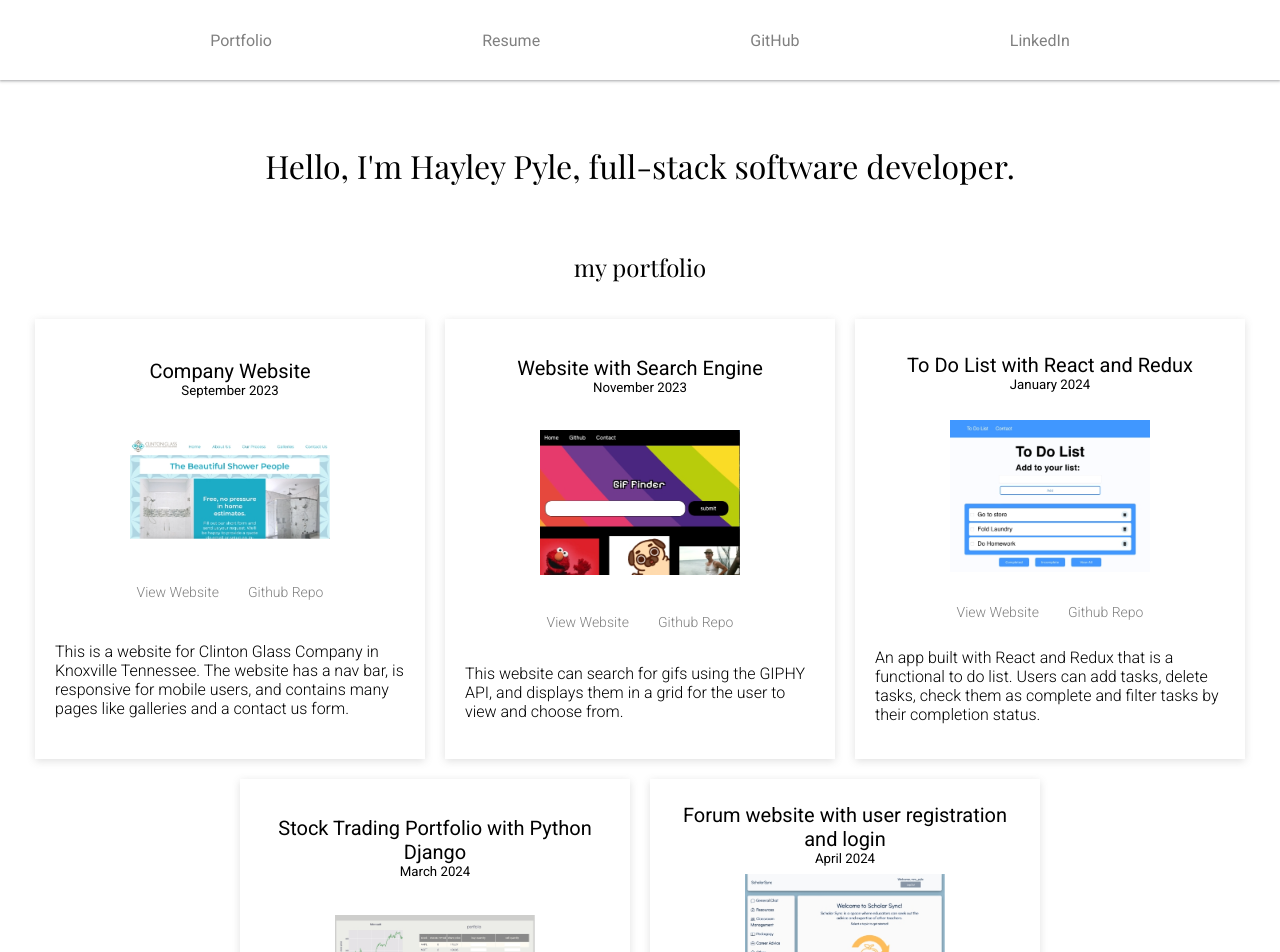
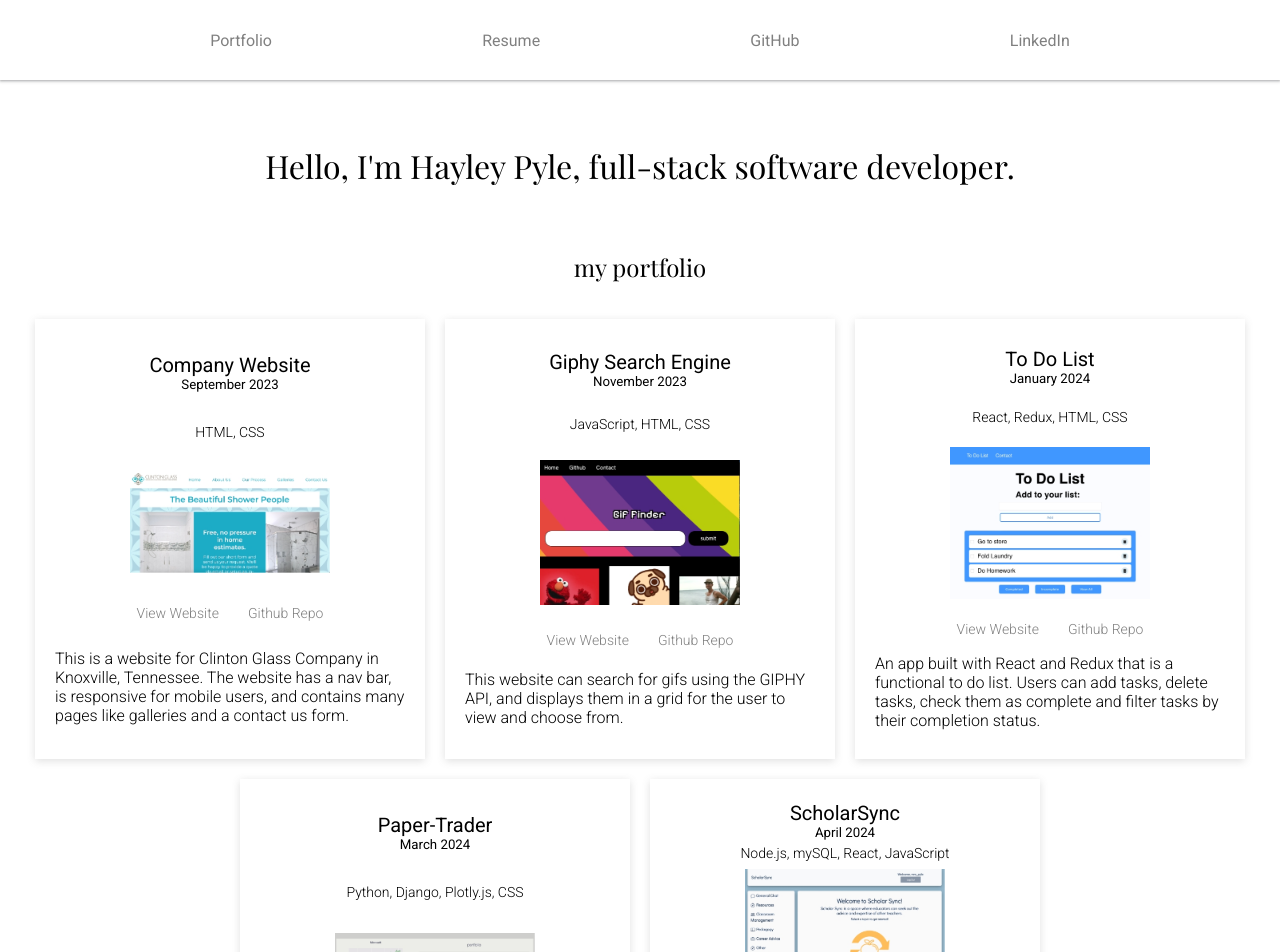
Before and after one commit to hayleypyle/Portfolio, a React (Vite) app in the folder Portfolio/: page /#/ in a window 1280 px wide. Shown: the top 952 px of the page. Built offline with nearby package versions, Linux system fonts and the light colour scheme; a web font is replaced by a local one.

Commit message:
added languages to projects

```diff
--- a/Portfolio/src/pages/homepage.jsx
+++ b/Portfolio/src/pages/homepage.jsx
@@ -24,6 +24,9 @@ export default function HomePage() {
             <h3>Company Website</h3>
             <h5>September 2023</h5>
             </div>
+            <div className="languages">
+                <p>HTML, CSS</p>
+            </div>
 
             <a href="https://www.cgc.hayleypyle.com">
             <img src={websiteImage}></img></a>
@@ -32,7 +35,7 @@ export default function HomePage() {
             <a href="https://www.cgc.hayleypyle.com/">View Website</a>
             <a href="https://github.com/hayleypyle/cgcwebsite">Github Repo</a>
             </div>
-            <p>This is a website for Clinton Glass Company in Knoxville Tennessee.
+            <p>This is a website for Clinton Glass Company in Knoxville, Tennessee.
                 The website has a nav bar, is responsive for mobile users,
                 and contains many pages like galleries and a contact us form. </p>
 
@@ -40,8 +43,11 @@ export default function HomePage() {
         <div class="project">
 
             <div className="project-title">
-            <h3>Website with Search Engine</h3>
+            <h3>Giphy Search Engine</h3>
             <h5>November 2023</h5>
+            </div>
+            <div className="languages">
+                <p>JavaScript, HTML, CSS </p>
             </div>
 
             <a href="https://www.gif.hayleypyle.com">
@@ -59,8 +65,11 @@ export default function HomePage() {
         <div class="project">
 
             <div className="project-title">
-            <h3>To Do List with React and Redux</h3>
+            <h3>To Do List</h3>
             <h5>January 2024</h5>
+            </div>
+            <div className="languages">
+                <p>React, Redux, HTML, CSS</p>
             </div>
 
             <a href="https://www.todo.hayleypyle.com">
@@ -78,9 +87,13 @@ export default function HomePage() {
         </div>
         <div class="project">
             <div className="project-title">
-            <h3>Stock Trading Portfolio with Python Django</h3>
+            <h3>Paper-Trader</h3>
             <h5>March 2024</h5>
             </div>
+            <div className="languages">
+                <p>Python, Django, Plotly.js, CSS</p>
+            </div>
+
             <a href="https://www.trader.hayleypyle.com">
             <img src={paperTraderImage}></img></a>
 
@@ -88,14 +101,19 @@ export default function HomePage() {
             <a href="https://www.trader.hayleypyle.com">View Website</a>
             <a href="https://github.com/hayleypyle/Paper-Trader">Github Repo</a>
             </div>
+
+
             <p>An app that displays current stock prices and graphs for 3 different companies.
                 The user's portfolio can simulate buying and selling stocks and saves the user's portfolio history.</p>
 
         </div>
         <div class="project">
             <div className="project-title">
-                <h3>Forum website with user registration and login</h3>
+                <h3>ScholarSync</h3>
                 <h5>April 2024</h5>
+                <div className="languages">
+                    <p>Node.js, mySQL, React, JavaScript</p>
+            </div>
             </div>
 
             <a href="https://www.scholarsync.hayleypyle.com/">
@@ -107,7 +125,7 @@ export default function HomePage() {
             </div>
             <div className="description">
             <p> A 3-tier architecture project that uses a database to store user login information,
-                questions submitted on the forum and answers from users, an application layer implementing node.js and express, and a presentation layer using React.</p></div>
+                questions submitted on the forum, and answers from users. Contains an application layer implementing node.js and express, and a presentation layer made with React.</p></div>
                 <div className="demo"><p>Create an account and login, or use the demo user:</p>
                 <p>username: demo-user</p> <p>password:DEMO@user01</p></div>
 
--- a/Portfolio/src/pages/styles.css
+++ b/Portfolio/src/pages/styles.css
@@ -94,6 +94,15 @@ img{
     width:70%;
     font-size:14px;
 }
+
+.languages{
+    display:flex;
+    flex-direction:row;
+    justify-content: center;
+    align-items:center;
+    padding:5px;
+    font-size:14px;
+}
 iFrame{
     width: 80vw;
     height:80vh;
```
